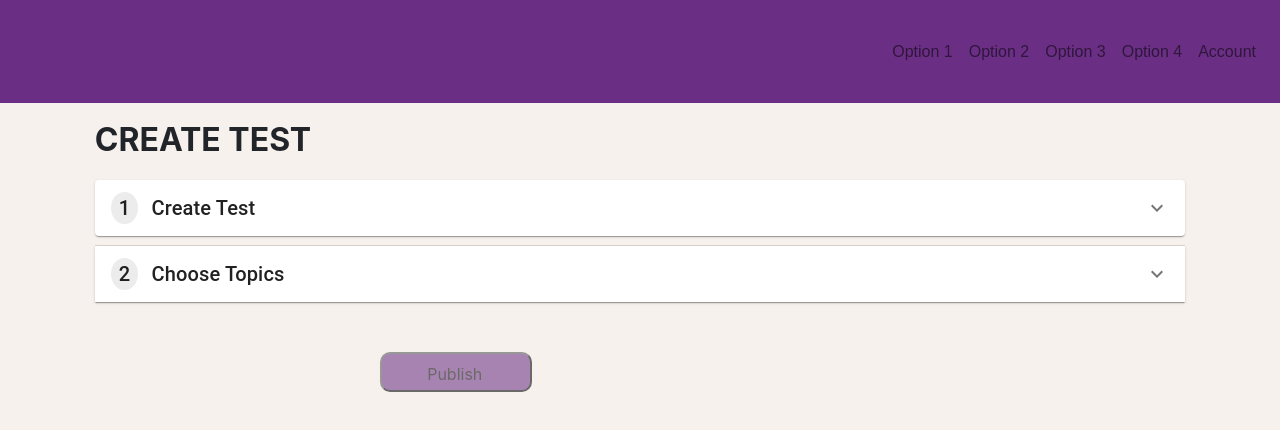
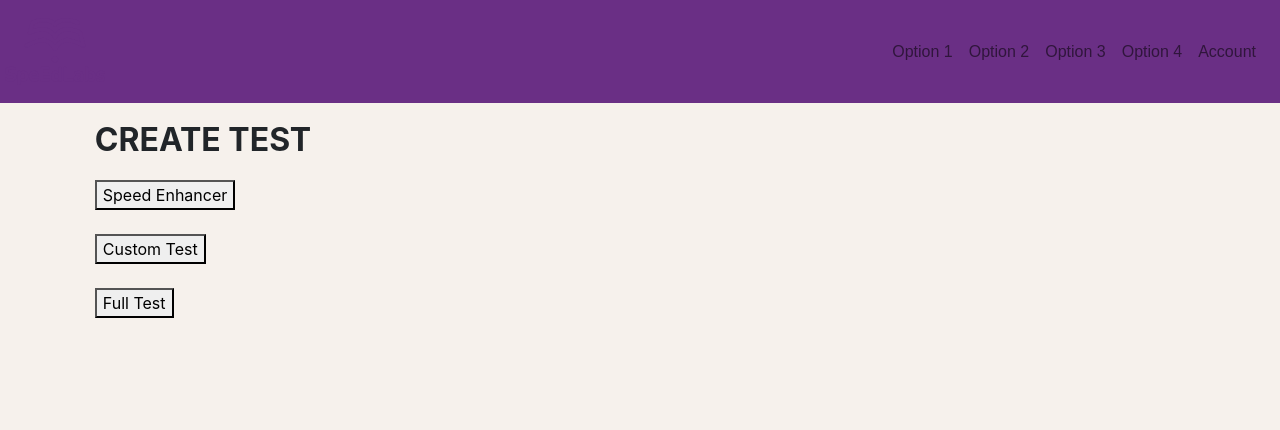
Before and after one commit to sumitshinde2608/SLTestCreationModule, a React (Create React App) app: page / in a window 1280 px wide. Shown: the top 430 px of the page. Built offline with nearby package versions, Linux system fonts and the light colour scheme.

Commit message:
Links created

```diff
--- a/package.json
+++ b/package.json
@@ -11,6 +11,7 @@
     "react": "^17.0.2",
     "react-bootstrap": "^1.6.1",
     "react-dom": "^17.0.2",
+    "react-router-dom": "^5.2.1",
     "react-scripts": "4.0.3",
     "web-vitals": "^1.0.1"
   },
--- a/src/App.js
+++ b/src/App.js
@@ -1,7 +1,10 @@
 import React from "react";
+import { BrowserRouter as Router, Route } from "react-router-dom";
+
 import Navbar from "./Components/Navbar/Navbar";
 // import Test from "./Components/SelectTestDetails/SelectTestDetails";
 import Course from "./Components/SelectCourseDetails/SelectCourseDetails";
+import Home from "./Components/Home/Home";
 import "./App.css";
 import { Button } from "react-bootstrap";
 
@@ -15,7 +18,15 @@ const App = () => {
 						<p style={{ fontSize: "2rem" }}>
 							<strong>CREATE TEST</strong>
 						</p>
-						<Course />
+						<div>
+							<Router>
+								<Route path='/' exact component={Home} />
+								<Route path='/customtest' exact component={Course} />
+								<Route path='/speedenhancer' component={Course} />
+								<Route path='/fulltest' component={Course} />
+							</Router>
+							{/* <Course /> */}
+						</div>
 					</div>
 				</div>
 			</div>
--- /dev/null
+++ b/src/Components/Home/Home.js
@@ -0,0 +1,34 @@
+import React from "react";
+import { Link } from "react-router-dom";
+
+function Home() {
+	return (
+		<div>
+			<Link to={`/speedenhancer`}>
+				<button className='button mt-20' type='submit'>
+					{" "}
+					Speed Enhancer{" "}
+				</button>
+			</Link>
+			<br />
+			<br />
+			<Link to={`/speedenhancer`}>
+				<button className='button mt-20' type='submit'>
+					{" "}
+					Custom Test{" "}
+				</button>
+			</Link>
+			<br />
+
+			<br />
+			<Link to={`/speedenhancer`}>
+				<button className='button mt-20' type='submit'>
+					{" "}
+					Full Test{" "}
+				</button>
+			</Link>
+		</div>
+	);
+}
+
+export default Home;
```
Also changed, not shown: 2 other files (tests, documents, lock files or other folders).
